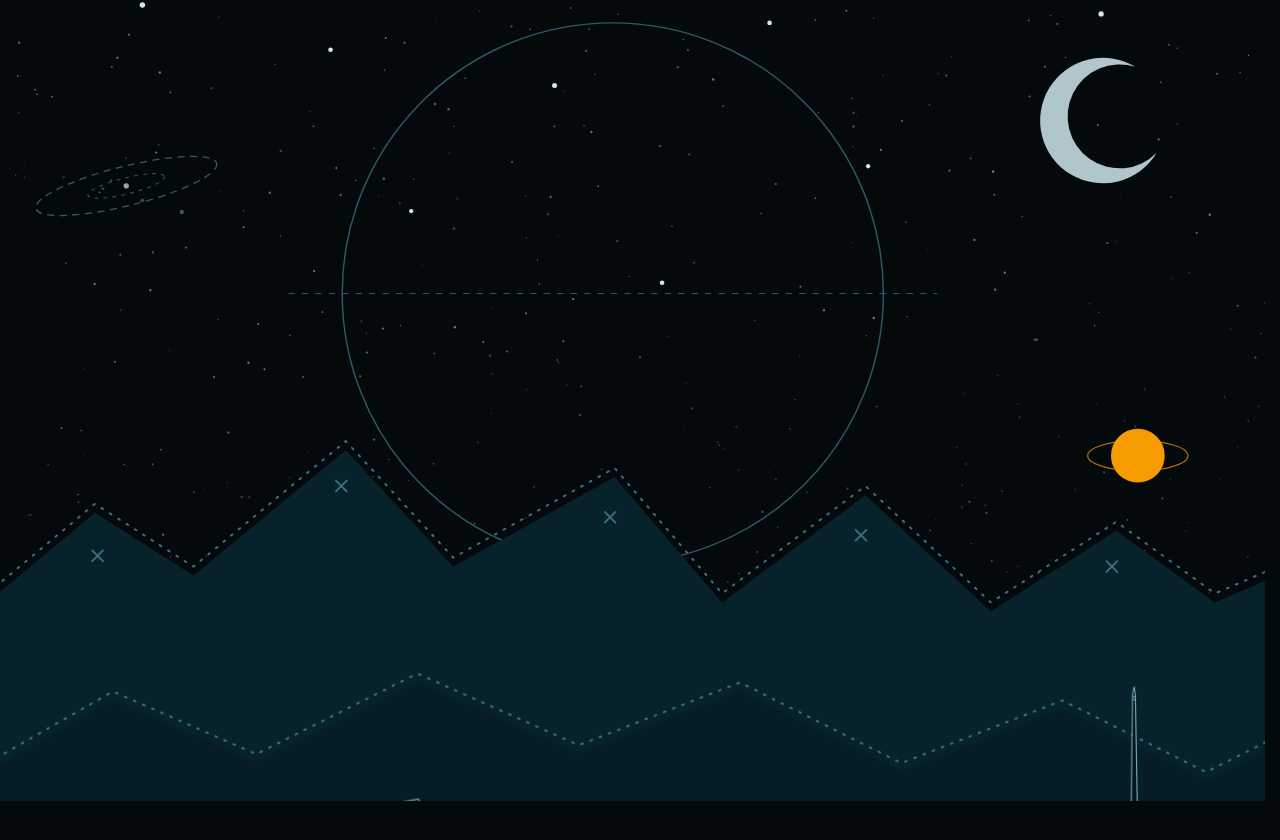
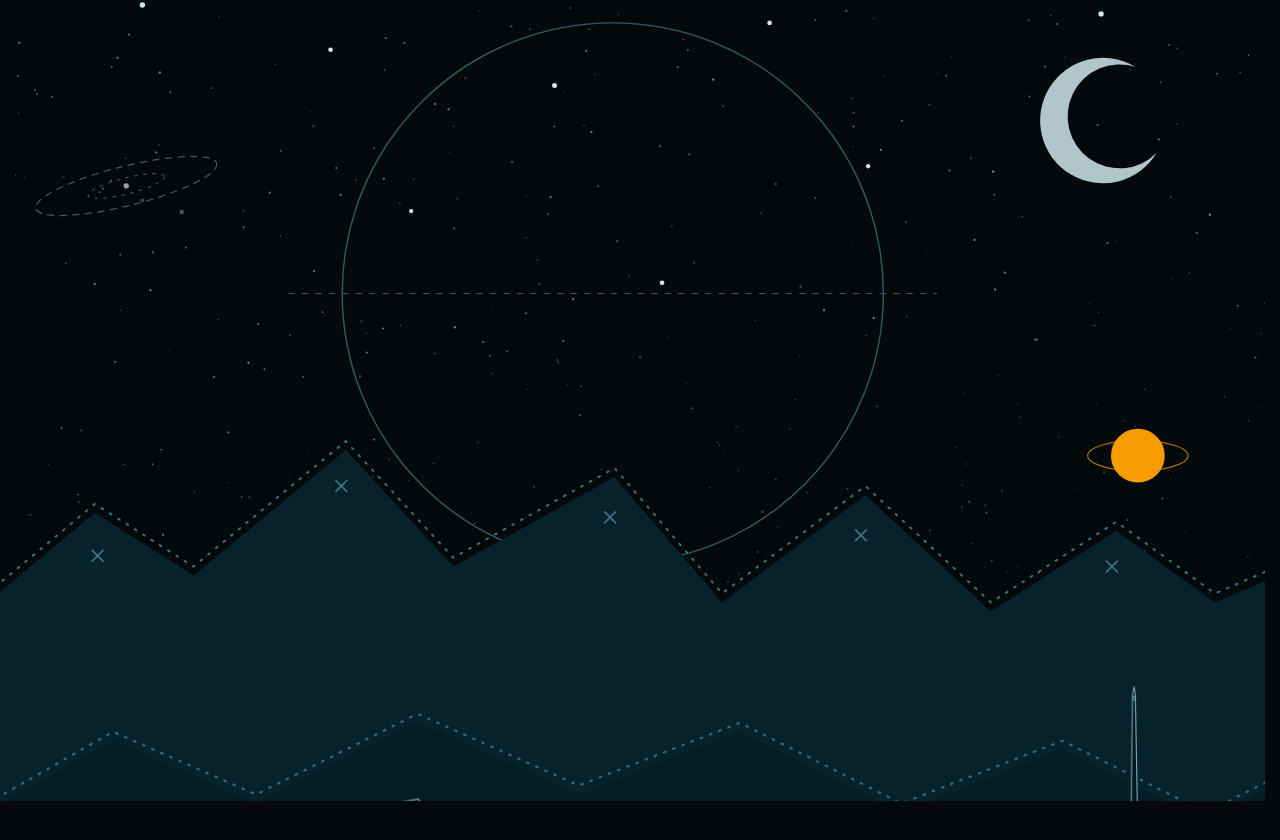
Before and after one commit to OodDev/vyn-cocreationlab, a Next.js app: page / in a window 1280 px wide. Shown: the part 899-1739 px from the top of the page. Built offline with nearby package versions, Linux system fonts and the light colour scheme.

Commit message:
parallax: front mountain band crest dropped ~45 units — band reads shorter/lower against the distant ridge

```diff
--- a/features/parallax/layer-art.tsx
+++ b/features/parallax/layer-art.tsx
@@ -348,17 +348,18 @@ export function MidgroundFrontLayer(): JSX.Element {
       focusable="false"
       style={{ overflow: "visible" }}
     >
-      {/* mountainsFront — closer, darker second band in front */}
+      {/* mountainsFront — closer, darker second band in front (crest dropped
+       * ~45 units vs the original art so the band reads SHORTER/lower) */}
       <g data-element="mountainsFront">
         <path
-          d="M 0 690 L 140 610 L 300 680 L 480 590 L 660 670 L 840 600 L 1020 690 L 1200 620 L 1360 700 L 1440 660 L 1440 1620 L 0 1620 Z"
+          d="M 0 735 L 140 655 L 300 725 L 480 635 L 660 715 L 840 645 L 1020 735 L 1200 665 L 1360 745 L 1440 705 L 1440 1620 L 0 1620 Z"
           fill={MOUNT_FRONT}
         />
       </g>
       {/* mountainFrontPerforation — stitch line along the front crest */}
       <g data-element="mountainFrontPerforation">
         <polyline
-          points="0,680 140,600 300,670 480,580 660,660 840,590 1020,680 1200,610 1360,690 1440,650"
+          points="0,725 140,645 300,715 480,625 660,705 840,635 1020,725 1200,655 1360,735 1440,695"
           fill="none"
           stroke={STITCH}
           strokeWidth="2.2"
```
